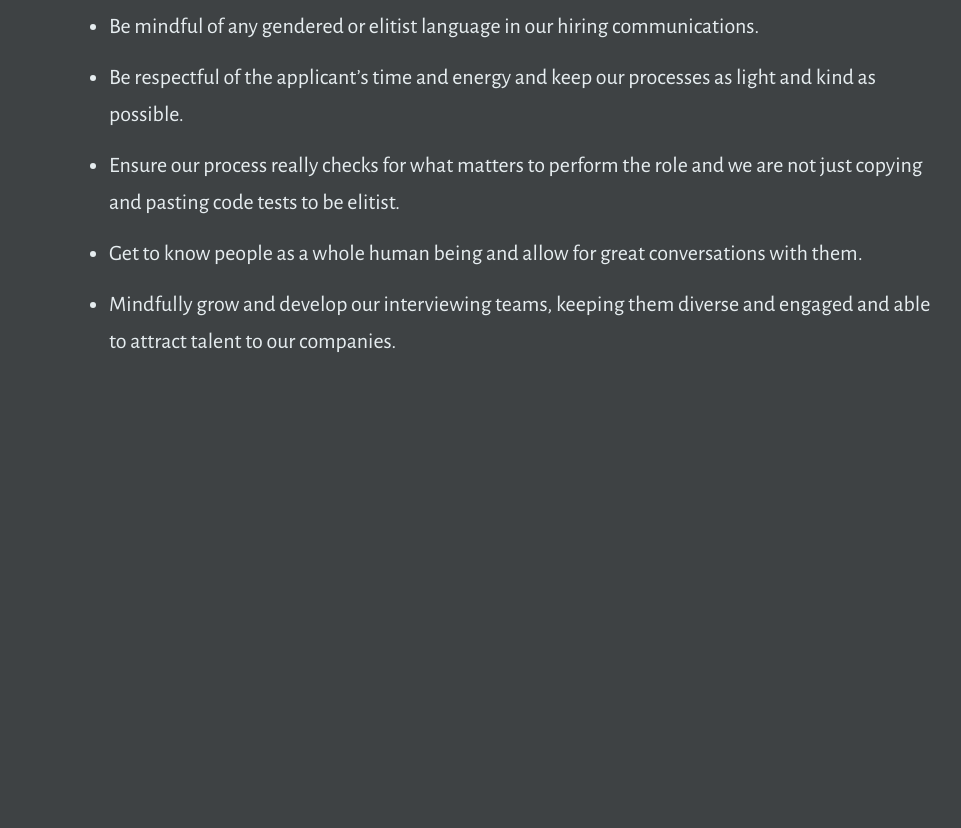
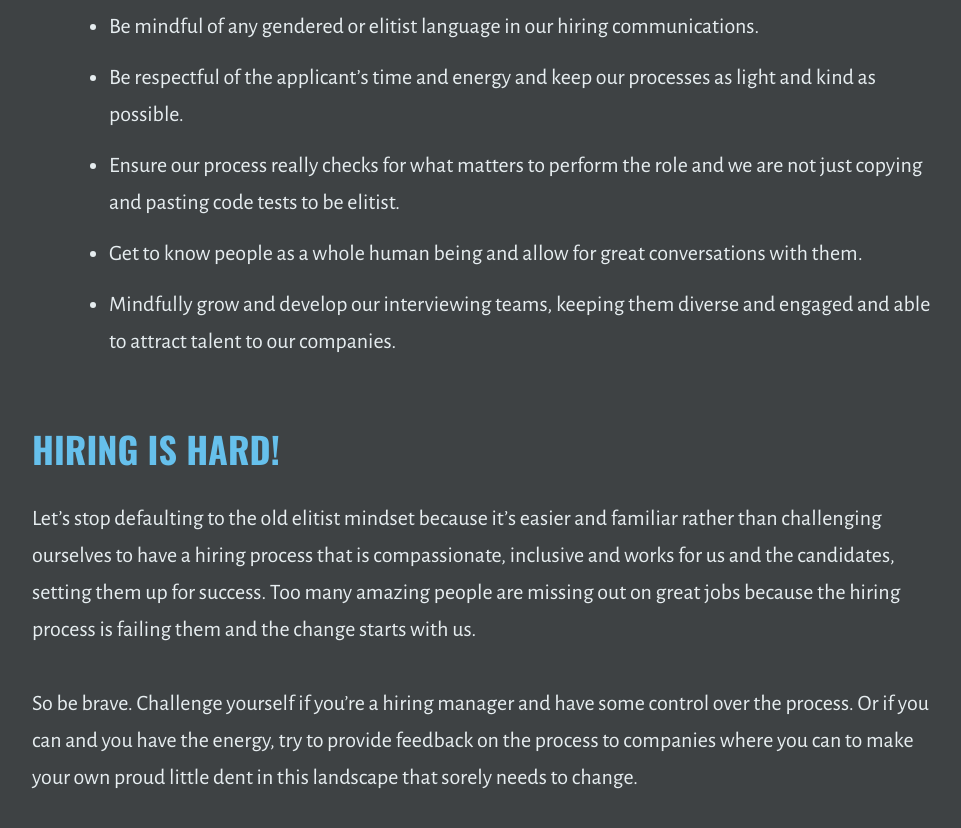
Before and after one commit to outragedpinkracoon/outragedpinkracoon.github.io, a Jekyll site: the page built from _posts/2021-04-27-other-companies-hiring-processes-are-costing-you-talent.md, in a window 1280 px wide and 900 px high, scrolled down 12890 px. Shown: the top 828 px of the window, without its empty margins (149-1110 px from the left). Built offline with Jekyll 4.4.1, drawn with Linux system fonts in a browser that asks for light colours; before the commit the page ends 13354 px from its top, so only the background shows below that.

Commit message:
Adds last section

```diff
--- a/_posts/2021-04-27-other-companies-hiring-processes-are-costing-you-talent.md
+++ b/_posts/2021-04-27-other-companies-hiring-processes-are-costing-you-talent.md
@@ -191,3 +191,9 @@ To maximise our chances of success we need to:
 - Ensure our process really checks for what matters to perform the role and we are not just copying and pasting code tests to be elitist.
 - Get to know people as a whole human being and allow for great conversations with them.
 - Mindfully grow and develop our interviewing teams, keeping them diverse and engaged and able to attract talent to our companies.
+
+## Hiring is hard!
+
+Let’s stop defaulting to the old elitist mindset because it’s easier and familiar rather than challenging ourselves to have a hiring process that is compassionate, inclusive and works for us and the candidates, setting them up for success. Too many amazing people are missing out on great jobs because the hiring process is failing them and the change starts with us.
+
+So be brave. Challenge yourself if you’re a hiring manager and have some control over the process. Or if you can and you have the energy, try to provide feedback on the process to companies where you can to make your own proud little dent in this landscape that sorely needs to change.
```
